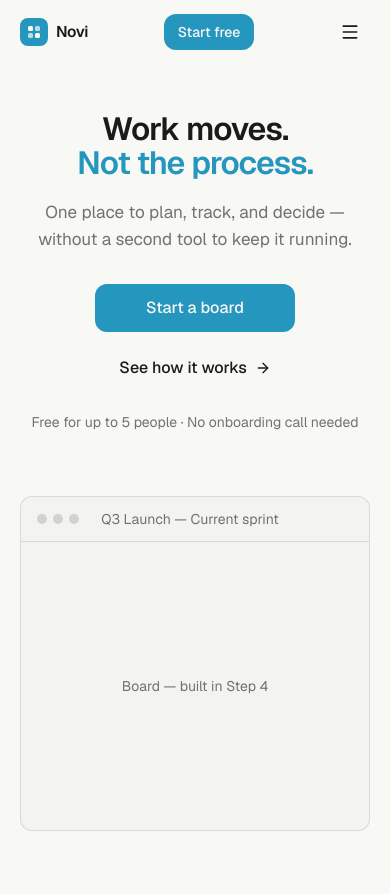
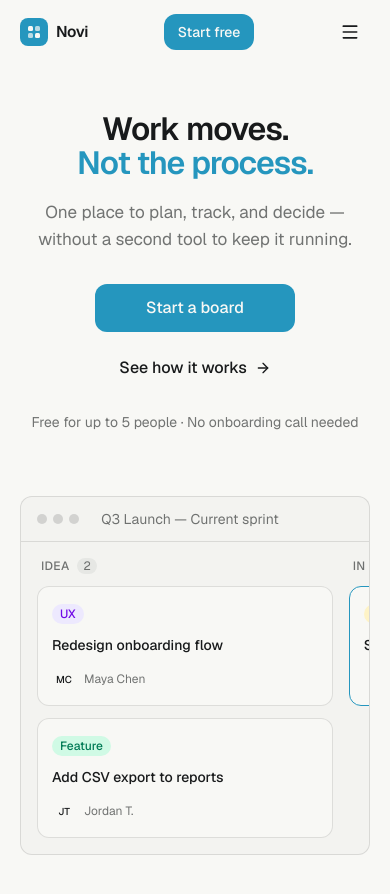
Before and after one commit to LaxmanJonchhen12/novi-landing, a Next.js app: page / in a window 390 px wide. Shown: the top 894 px of the page. Built offline with nearby package versions, Linux system fonts and the light colour scheme.

Commit message:
fix: preserve board carousel padding under scroll-snap on mobile

```diff
--- a/src/app/globals.css
+++ b/src/app/globals.css
@@ -80,3 +80,16 @@ body {
     transform: none;
   }
 }
+
+/* Active card's status dot — a slow opacity breathe, not a border pulse. A
+   pulsing border reads as an alert in most UI conventions; this reads as
+   "still live" instead. Global prefers-reduced-motion rule above caps this
+   to effectively one frame. */
+@keyframes breathe {
+  0%, 100% {
+    opacity: 1;
+  }
+  50% {
+    opacity: 0.4;
+  }
+}
--- a/src/components/sections/board-preview.tsx
+++ b/src/components/sections/board-preview.tsx
@@ -1,9 +1,11 @@
 import { board } from "@/content/board";
 import { Container } from "@/components/ui/container";
 
+import { Board } from "./board";
+
 /**
- * Placeholder frame for the hero's product visual. Step 4 replaces the empty
- * body with the real columns and cards, and gives them motion.
+ * The window-chrome frame around the board. Kept separate from `Board` itself
+ * so the "browser toolbar" look isn't tangled up with the columns/cards logic.
  */
 export function BoardPreview() {
   return (
@@ -21,9 +23,7 @@ export function BoardPreview() {
           <span aria-hidden className="w-[52px]" />
         </div>
 
-        <div className="grid min-h-[18rem] place-items-center p-6">
-          <p className="text-sm text-muted-foreground">Board — built in Step 4</p>
-        </div>
+        <Board />
       </div>
     </Container>
   );
--- /dev/null
+++ b/src/components/sections/board-tone.ts
@@ -0,0 +1,29 @@
+import type { Tone } from "@/content/types";
+
+/**
+ * Colour map for the board's card tags and avatars.
+ *
+ * These are the demo product's OWN UI colours, not the marketing page's
+ * design system — the board is effectively a screenshot of Novi's app inside
+ * the page. The site's actual chrome (nav, buttons, borders) still uses only
+ * the single locked `--accent`. A real board needs to categorise cards; one
+ * blue can't do that on its own.
+ */
+export const TONE_STYLES: Record<Tone, { pill: string; avatar: string }> = {
+  violet: {
+    pill: "bg-violet-100 text-violet-700",
+    avatar: "bg-violet-200 text-violet-700",
+  },
+  amber: {
+    pill: "bg-amber-100 text-amber-700",
+    avatar: "bg-amber-200 text-amber-700",
+  },
+  green: {
+    pill: "bg-emerald-100 text-emerald-700",
+    avatar: "bg-emerald-200 text-emerald-700",
+  },
+  sky: {
+    pill: "bg-sky-100 text-sky-700",
+    avatar: "bg-sky-200 text-sky-700",
+  },
+};
--- /dev/null
+++ b/src/components/sections/board.tsx
@@ -0,0 +1,130 @@
+import type { BoardCard, BoardColumn } from "@/content/types";
+import { board } from "@/content/board";
+
+import { TONE_STYLES } from "./board-tone";
+
+/**
+ * The hero's product visual. Server Component — every motion here is CSS:
+ * cards rise into place with a staggered delay continuing the hero's own
+ * entrance sequence (this sits above the fold as part of the hero, so an
+ * on-load reveal is correct; a scroll-triggered one would never fire for
+ * most viewports).
+ *
+ * Layout: a 3-column grid from `md:` up. Below that, columns become a
+ * horizontal snap-scroll row — stacking three columns of cards vertically on
+ * a phone would take several screens of scrolling before "Done" is visible.
+ * Each column is sized to 85% of the viewport so the next one peeks in at
+ * the edge, hinting there's more without a visible scrollbar.
+ */
+export function Board() {
+  // Each column's stagger continues from the previous one's card count, so
+  // the delay reflects the card's position across the WHOLE board — the eye
+  // reads it as one reveal, not three columns each restarting from zero.
+  // Prefix sums computed as a plain pure expression (no mutation during
+  // render) — a running `let` here is exactly what React's Compiler forbids.
+  const startIndexes = board.columns.reduce<number[]>((offsets, column, i) => {
+    offsets.push(i === 0 ? 0 : offsets[i - 1] + board.columns[i - 1].cards.length);
+    return offsets;
+  }, []);
+
+  return (
+    <div
+      className={[
+        // No `gap` here — see comment below. py-4 for vertical spacing only.
+        "flex overflow-x-auto py-4 scrollbar-none",
+        // md+ isn't scrollable (grid, not flex), so `gap` is safe there.
+        "snap-x snap-proximity md:grid md:gap-4 md:snap-none md:grid-cols-3 md:overflow-visible md:px-4",
+        // Spacing between columns, and the leading inset, as MARGIN rather
+        // than `gap` or `padding`. Measured and confirmed: a flex row that is
+        // both `overflow-x: auto` and a scroll-snap container starts with a
+        // non-zero `scrollLeft` on load — and it was consistently exactly the
+        // row's `gap` value (16px), regardless of whether the inset itself
+        // was padding, a margin, or an unsnapped spacer; each was tried in
+        // turn and every one produced the identical scrollLeft:16 anomaly.
+        // Removing `gap` from this row (kept for the non-scrolling md+ grid,
+        // where it's unaffected) and doing spacing entirely with margin fixed
+        // it — first column sits at the intended 16px, scrollLeft is 0.
+        "*:mr-4 md:*:mr-0 [&>*:first-child]:ml-4 md:[&>*:first-child]:ml-0",
+        // `scroll-margin`, not `margin`, is what a snap container consults
+        // when computing where a snap target's aligned position actually is
+        // — regular margin is invisible to that calculation, which is the
+        // root cause below.
+        "[&>*:first-child]:scroll-ml-4 md:[&>*:first-child]:scroll-ml-0",
+        "[&>*:last-child]:scroll-mr-4 md:[&>*:last-child]:scroll-mr-0",
+      ].join(" ")}
+    >
+      {board.columns.map((column, i) => (
+        <Column key={column.id} column={column} startIndex={startIndexes[i]} />
+      ))}
+    </div>
+  );
+}
+
+function Column({
+  column,
+  startIndex,
+}: {
+  column: BoardColumn;
+  startIndex: number;
+}) {
+  return (
+    <div className="flex w-[85%] shrink-0 snap-start flex-col gap-3 md:w-auto">
+      <div className="flex items-center gap-2 px-1">
+        <h3 className="text-xs font-medium tracking-wide text-muted-foreground uppercase">
+          {column.name}
+        </h3>
+        <span className="rounded-full bg-foreground/6 px-1.5 text-xs text-muted-foreground tabular-nums">
+          {column.cards.length}
+        </span>
+      </div>
+
+      <div className="flex flex-col gap-3">
+        {column.cards.map((card, i) => (
+          <Card key={card.id} card={card} delayMs={480 + (startIndex + i) * 60} />
+        ))}
+      </div>
+    </div>
+  );
+}
+
+function Card({ card, delayMs }: { card: BoardCard; delayMs: number }) {
+  const tone = TONE_STYLES[card.tag.tone];
+  const avatarTone = TONE_STYLES[card.assignee.tone];
+
+  return (
+    <div
+      className={[
+        "animate-[rise_0.6s_ease-out_both] rounded-xl border bg-background p-3.5",
+        "transition-[transform,border-color] duration-150 ease-out",
+        "hover:-translate-y-0.5 hover:border-foreground/20",
+        card.isActive ? "border-accent" : "border-border",
+      ].join(" ")}
+      style={{ animationDelay: `${delayMs}ms` }}
+    >
+      <span
+        className={`inline-flex rounded-full px-2 py-0.5 text-xs font-medium ${tone.pill}`}
+      >
+        {card.tag.label}
+      </span>
+
+      <p className="mt-2.5 text-sm font-medium text-balance">{card.title}</p>
+
+      <div className="mt-3 flex items-center gap-2">
+        <span
+          className={`grid size-6 shrink-0 place-items-center rounded-full text-[10px] font-medium ${avatarTone}`}
+        >
+          {card.assignee.initials}
+        </span>
+        <span className="flex-1 text-xs text-muted-foreground">
+          {card.assignee.name}
+        </span>
+        {card.isActive ? (
+          <span
+            aria-hidden
+            className="size-1.5 shrink-0 animate-[breathe_2s_ease-in-out_infinite] rounded-full bg-accent"
+          />
+        ) : null}
+      </div>
+    </div>
+  );
+}
```
